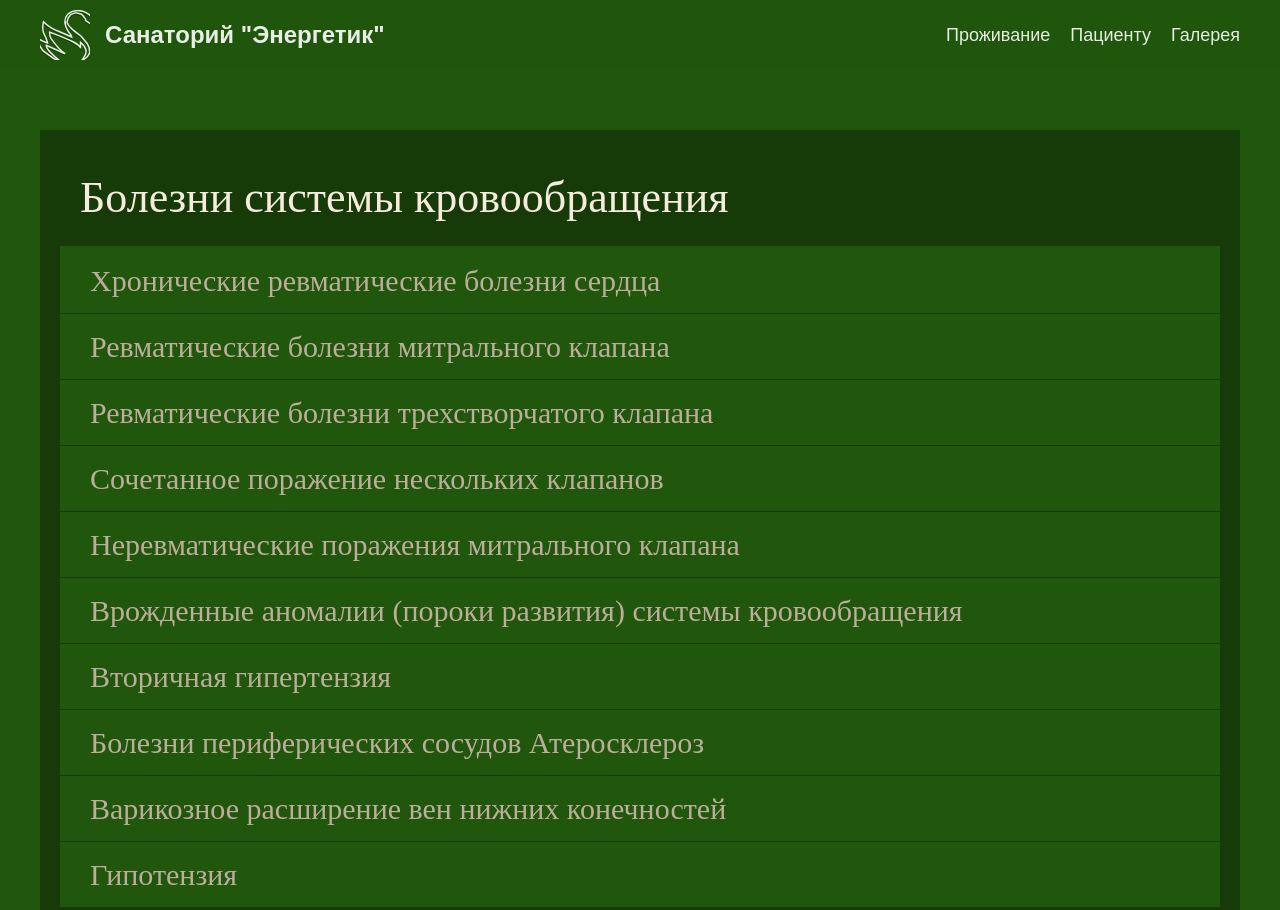
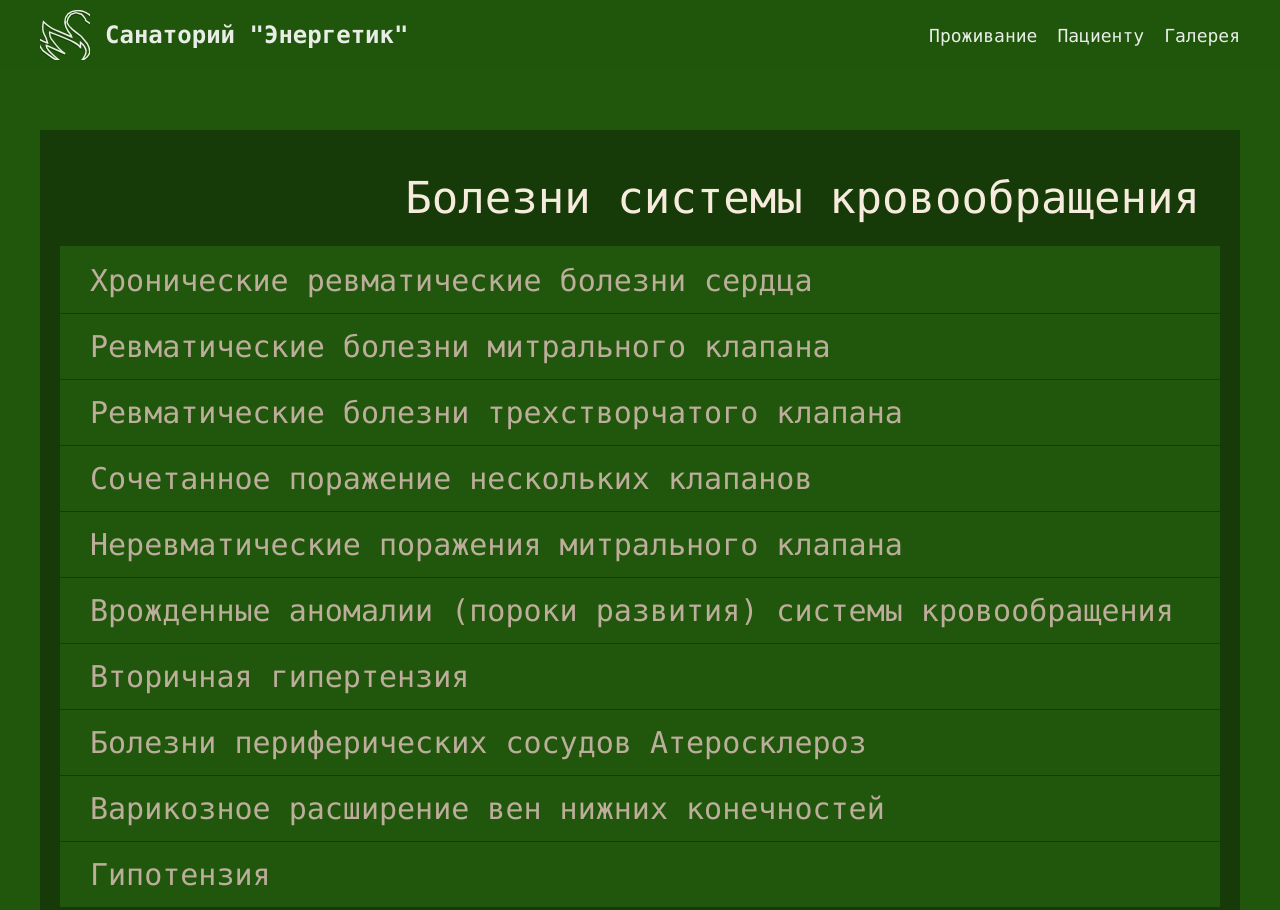
Before and after one commit to nvaloshka/KYAR_KursovProject, a plain HTML site: page КОД/пациенту/patient.html in a window 1280 px wide. Shown: the top 910 px of the page. Drawn offline with Linux system fonts and the light colour scheme.

Commit message:
changed the fonts a little

```diff
--- a/КОД/scss/_variables.scss
+++ b/КОД/scss/_variables.scss
@@ -19,8 +19,8 @@ $breakpoints: (
 
 // Typography
 $fonts: (
-  'primary': ('Times New Roman', Times, serif),
-  'secondary': (Arial, sans-serif)
+  'primary': (Consolas, monospace),
+  'secondary': (Consolas, monospace)
 );
 
 // Layout
--- a/КОД/обзор/room_page.css
+++ b/КОД/обзор/room_page.css
@@ -14,7 +14,7 @@
 }
 
 body {
-  font-family: 'Times New Roman', Times, serif;
+  font-family: Consolas;
   background-color: var(--main-color);
   min-height: 100vh;
   color: var(--text-on-main);
@@ -37,7 +37,7 @@ header {
   padding: 0 20px;
   box-sizing: border-box;
   z-index: 1000;
-  font-family: Arial, sans-serif;
+  font-family: Consolas, monospace;
 }
 
 .logo-container {
--- a/КОД/пациенту/patient.scss
+++ b/КОД/пациенту/patient.scss
@@ -9,7 +9,7 @@
 }
 
 body {
-    font-family: 'Times New Roman', Times, serif;
+    font-family: Consolas, monospace;
     font-size: 16px;
     font-weight: normal;
     line-height: 1.5;
@@ -35,7 +35,7 @@ header {
     align-items: center;
     flex-wrap: nowrap;
     padding: 0 40px;
-    font-family: Arial, sans-serif;
+    font-family: Consolas, monospace;
     opacity: 0.9;
     backdrop-filter: blur(5px);
 }
```
Also changed, not shown: КОД/галерея/gallery.css, КОД/главная/styles.css, КОД/комнаты/rooms.css, КОД/пациенту/patient.css, 4 other files.
